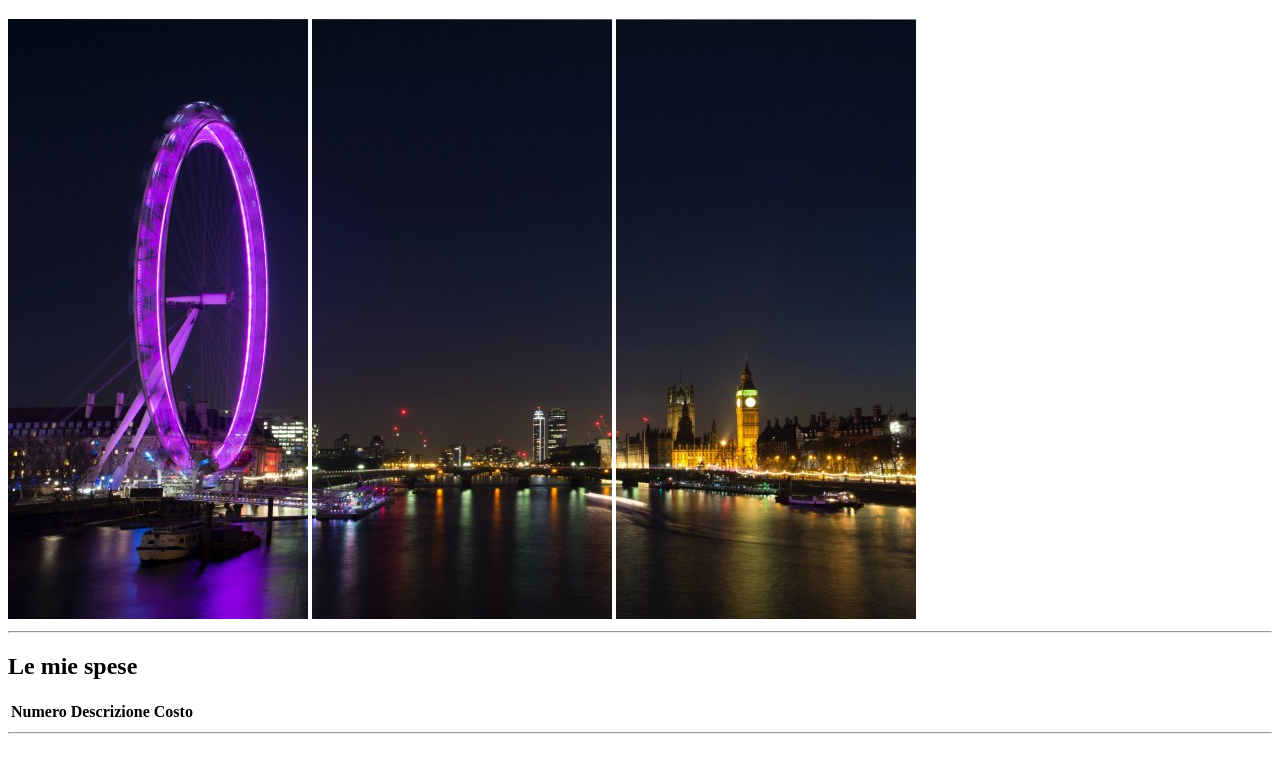
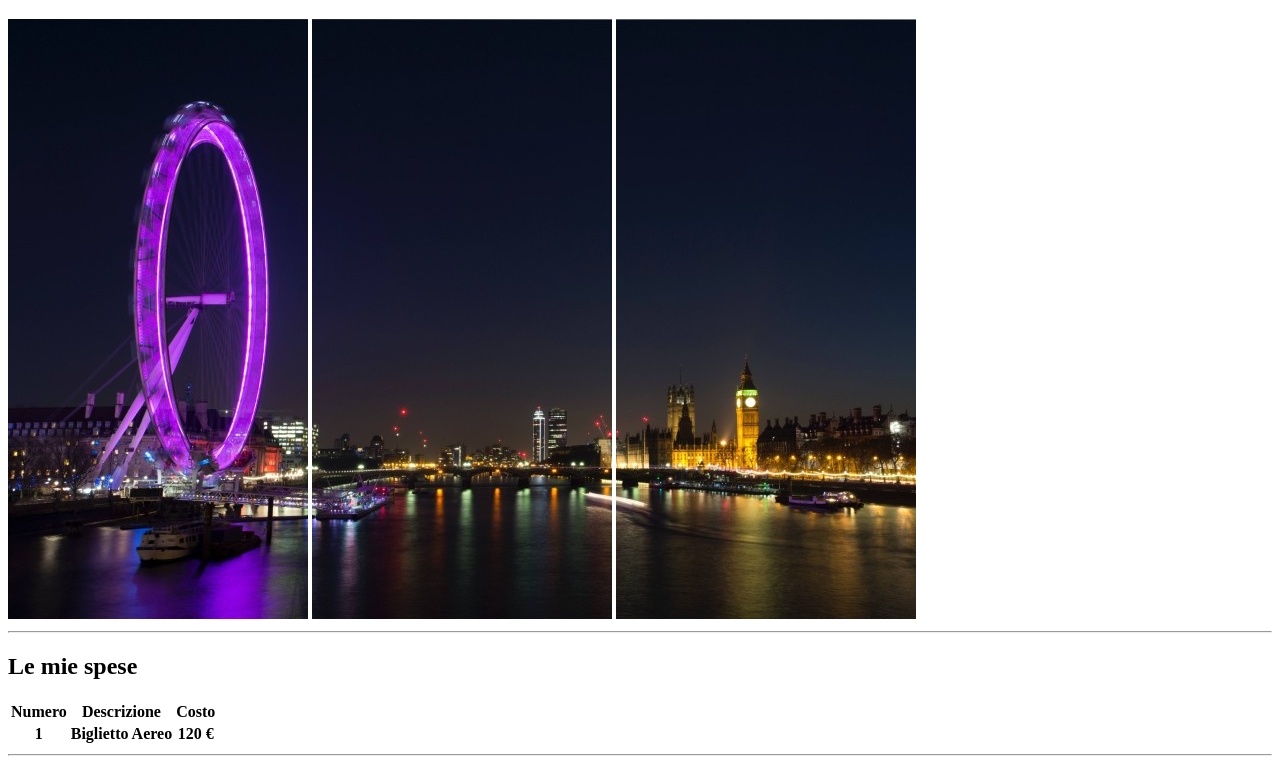
Before and after one commit to alemalagni/html-london-trip, a plain HTML site: page index.html in a window 1280 px wide. Shown: the part 61-825 px from the top of the page. Before the commit the page ends 803 px from the top, so only its background shows below. Drawn offline with Linux system fonts and the light colour scheme.

Commit message:
feat: add first row of the table's body

```diff
--- a/index.html
+++ b/index.html
@@ -27,9 +27,19 @@
                     <th> <strong> Costo </strong> </th>
                 </tr>
             </thead>
+            <!-- /Intestazione tabella -->
+
+            <!-- Corpo tabella -->
+            <tbody>
+                <tr>
+                    <th> 1 </th>
+                    <th> Biglietto Aereo </th>
+                    <th> 120 €</th>
+                </tr>
+            </tbody>
         </table>
         <hr>
-        <!-- Secondo Contenitore -->
+        <!-- /Secondo Contenitore -->
 
     </main>
     <footer></footer>
```
